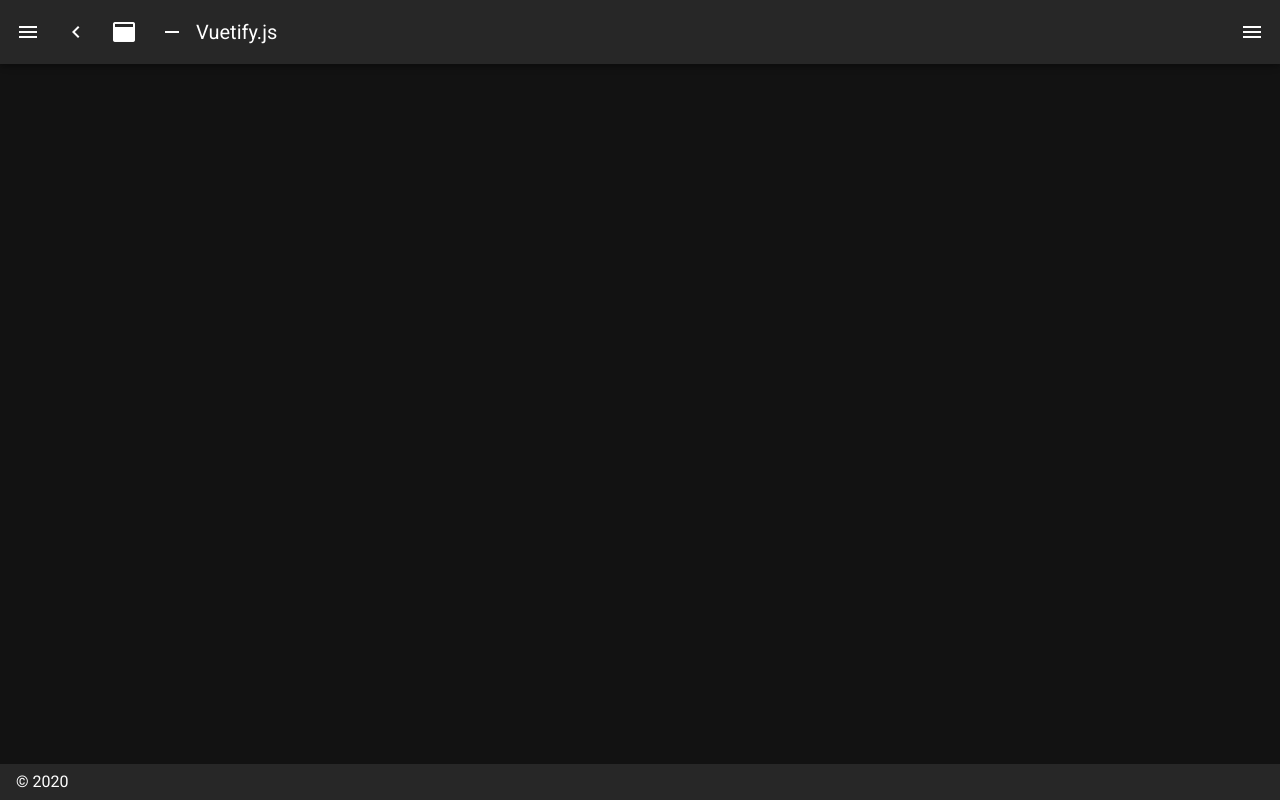
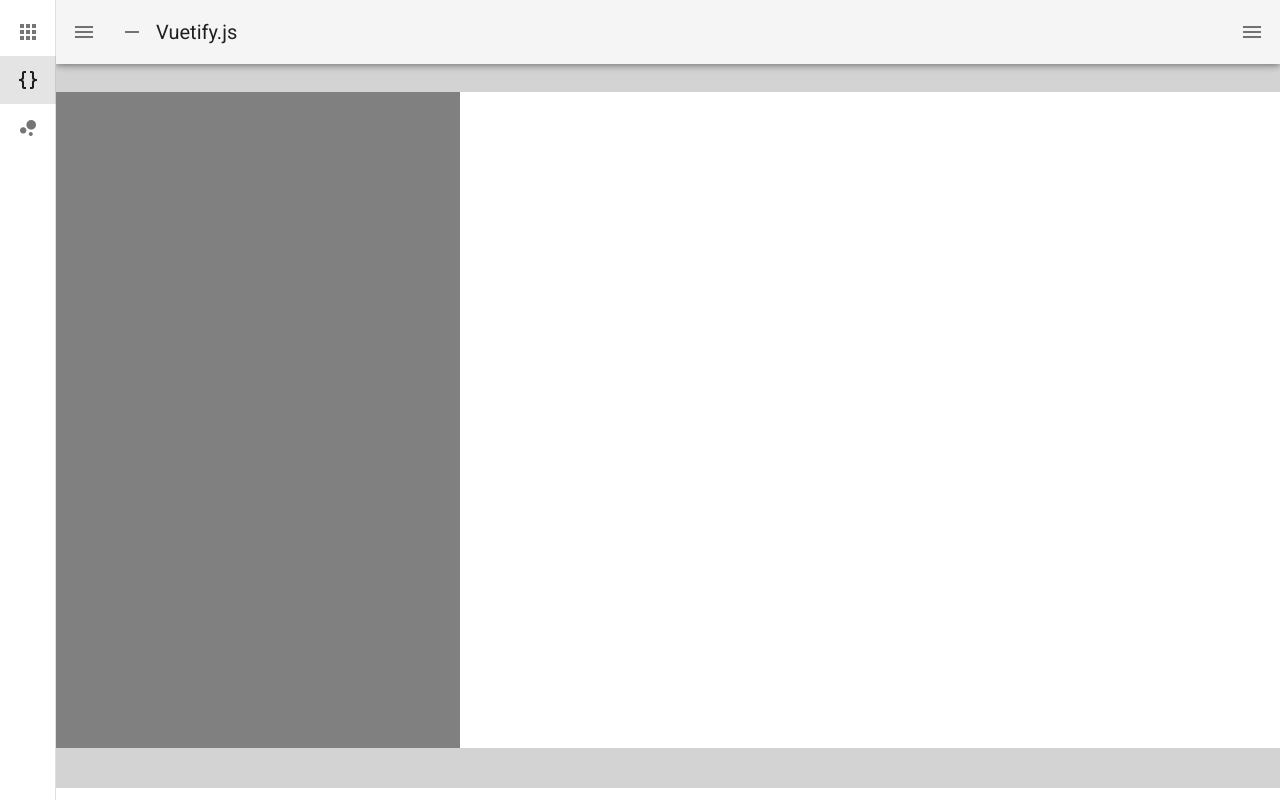
Before and after one commit to tabjy/cmpt383-project, a Nuxt app in the folder src/frontend/: page /editor in a window 1280 px wide. Before the commit this address had no page. Built offline with nearby package versions, Linux system fonts and the light colour scheme.

Commit message:
Implement editor page layout

```diff
--- a/src/frontend/layouts/default.vue
+++ b/src/frontend/layouts/default.vue
@@ -1,9 +1,7 @@
 <template>
   <v-app dark>
     <v-navigation-drawer
-      v-model="drawer"
-      :mini-variant="miniVariant"
-      :clipped="clipped"
+      :mini-variant="!drawer"
       fixed
       app
     >
@@ -25,23 +23,10 @@
       </v-list>
     </v-navigation-drawer>
     <v-app-bar
-      :clipped-left="clipped"
       fixed
       app
     >
       <v-app-bar-nav-icon @click.stop="drawer = !drawer" />
-      <v-btn
-        icon
-        @click.stop="miniVariant = !miniVariant"
-      >
-        <v-icon>mdi-{{ `chevron-${miniVariant ? 'right' : 'left'}` }}</v-icon>
-      </v-btn>
-      <v-btn
-        icon
-        @click.stop="clipped = !clipped"
-      >
-        <v-icon>mdi-application</v-icon>
-      </v-btn>
       <v-btn
         icon
         @click.stop="fixed = !fixed"
@@ -58,9 +43,7 @@
       </v-btn>
     </v-app-bar>
     <v-main>
-      <v-container>
-        <nuxt />
-      </v-container>
+      <nuxt />
     </v-main>
     <v-navigation-drawer
       v-model="rightDrawer"
@@ -79,12 +62,6 @@
         </v-list-item>
       </v-list>
     </v-navigation-drawer>
-    <v-footer
-      :absolute="!fixed"
-      app
-    >
-      <span>&copy; {{ new Date().getFullYear() }}</span>
-    </v-footer>
   </v-app>
 </template>
 
@@ -92,7 +69,6 @@
 export default {
   data () {
     return {
-      clipped: false,
       drawer: false,
       fixed: false,
       items: [
@@ -102,12 +78,16 @@ export default {
           to: '/'
         },
         {
+          icon: 'mdi-code-braces',
+          title: 'Editor',
+          to: '/editor'
+        },
+        {
           icon: 'mdi-chart-bubble',
           title: 'Inspire',
           to: '/inspire'
         }
       ],
-      miniVariant: false,
       right: true,
       rightDrawer: false,
       title: 'Vuetify.js'
--- a/src/frontend/nuxt.config.js
+++ b/src/frontend/nuxt.config.js
@@ -1,5 +1,3 @@
-import colors from 'vuetify/es5/util/colors'
-
 export default {
   // Disable server-side rendering (https://go.nuxtjs.dev/ssr-mode)
   ssr: false,
@@ -12,12 +10,12 @@ export default {
     titleTemplate: '%s - frontend',
     title: 'frontend',
     meta: [
-      {charset: 'utf-8'},
-      {name: 'viewport', content: 'width=device-width, initial-scale=1'},
-      {hid: 'description', name: 'description', content: ''}
+      { charset: 'utf-8' },
+      { name: 'viewport', content: 'width=device-width, initial-scale=1' },
+      { hid: 'description', name: 'description', content: '' }
     ],
     link: [
-      {rel: 'icon', type: 'image/x-icon', href: '/favicon.ico'}
+      { rel: 'icon', type: 'image/x-icon', href: '/favicon.ico' }
     ]
   },
 
@@ -51,18 +49,7 @@ export default {
   vuetify: {
     customVariables: ['~/assets/variables.scss'],
     theme: {
-      dark: true,
-      themes: {
-        dark: {
-          primary: colors.blue.darken2,
-          accent: colors.grey.darken3,
-          secondary: colors.amber.darken3,
-          info: colors.teal.lighten1,
-          warning: colors.amber.base,
-          error: colors.deepOrange.accent4,
-          success: colors.green.accent3
-        }
-      }
+      light: true
     }
   },
 
--- /dev/null
+++ b/src/frontend/pages/editor.vue
@@ -0,0 +1,25 @@
+<template>
+  <v-container fill-height style="max-width: none; padding: 0; display: block; ">
+    <v-row style="height: 40px; background-color: lightgrey" />
+    <v-row style="height: calc(100% - 80px)">
+      <v-col cols="4" style="background-color: grey" />
+
+      <v-col cols="8" style="background-color: white">
+        <div ref="editor" style="height: 100%; width: 100%" />
+      </v-col>
+    </v-row>
+    <v-row style="height: 40px; background-color: lightgrey" />
+  </v-container>
+</template>
+
+<style>
+html {
+  overflow-y: hidden;
+}
+</style>
+
+<script>
+export default {
+
+}
+</script>
--- a/src/frontend/pages/index.vue
+++ b/src/frontend/pages/index.vue
@@ -1,4 +1,5 @@
 <template>
+  <v-container>
     <v-row justify="center" align="center">
       <v-col cols="12" sm="8" md="6">
         <div class="text-center">
@@ -10,7 +11,10 @@
             Welcome to the Vuetify + Nuxt.js template
           </v-card-title>
           <v-card-text>
-          <p>Vuetify is a progressive Material Design component framework for Vue.js. It was designed to empower developers to create amazing applications.</p>
+            <p>
+              Vuetify is a progressive Material Design component framework for Vue.js. It was designed to empower
+              developers to create amazing applications.
+            </p>
             <p>
               For more information on Vuetify, check out the <a
                 href="https://vuetifyjs.com"
@@ -40,7 +44,10 @@
                 issue board
               </a>.
             </p>
-          <p>Thank you for developing with Vuetify and I look forward to bringing more exciting features in the future.</p>
+            <p>
+              Thank you for developing with Vuetify and I look forward to bringing more exciting features in the
+              future.
+            </p>
             <div class="text-xs-right">
               <em><small>&mdash; John Leider</small></em>
             </div>
@@ -74,6 +81,7 @@
         </v-card>
       </v-col>
     </v-row>
+  </v-container>
 </template>
 
 <script>
--- a/src/frontend/pages/inspire.vue
+++ b/src/frontend/pages/inspire.vue
@@ -1,4 +1,5 @@
 <template>
+  <v-container>
     <v-row>
       <v-col class="text-center">
         <img
@@ -16,4 +17,5 @@
         </blockquote>
       </v-col>
     </v-row>
+  </v-container>
 </template>
```
Lines whose indentation alone changed are shown as unchanged.
